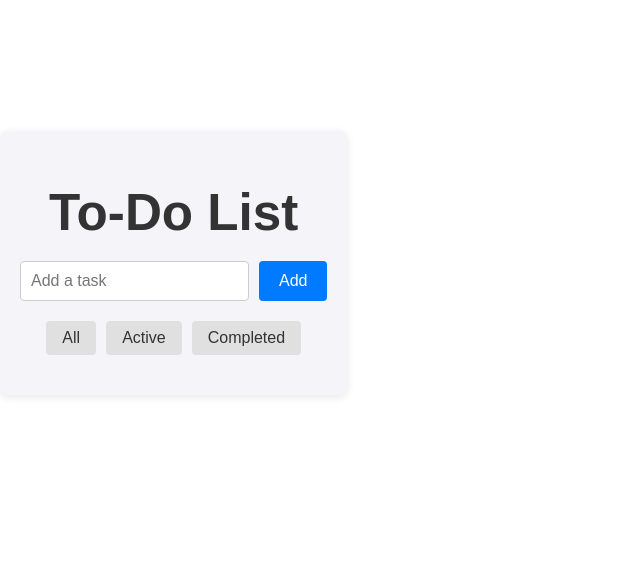
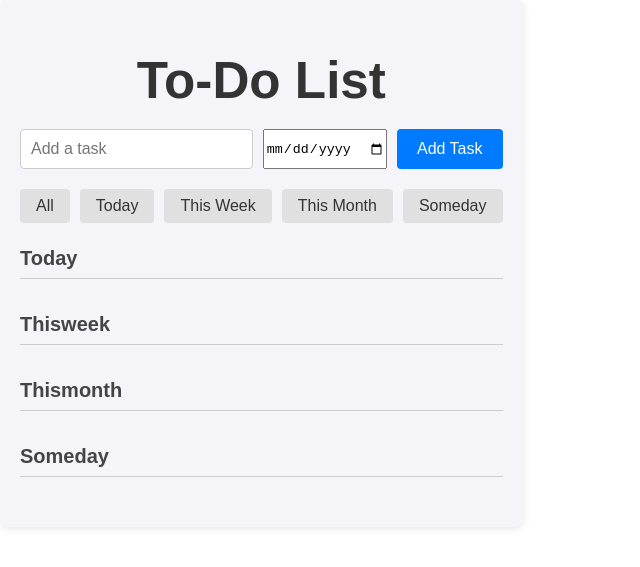
Before and after one commit to Stewysthings/submarine, a React (Vite) app: page / in a window 1280 px wide. Shown: the part 137-704 px from the top of the page, without its empty margins (0-640 px from the left). Built offline with nearby package versions, Linux system fonts and the light colour scheme.

Commit message:
improve date cateforization and fix editing UX

```diff
--- a/src/App.css
+++ b/src/App.css
@@ -116,3 +116,43 @@ button:hover {
   cursor: pointer;
   flex: 1;
 }
+.category-section {
+  margin-bottom: 30px;
+}
+
+.category-section h2 {
+  margin-bottom: 10px;
+  color: #444;
+  font-size: 20px;
+  border-bottom: 1px solid #ccc;
+  padding-bottom: 5px;
+
+}.edit-container button {
+  margin-left: 5px;
+  padding: 6px 12px;
+  font-size: 14px;
+}
+@media (max-width: 480px) {
+  .app {
+    padding: 10px;
+  }
+
+  .input-container,
+  .filter-buttons {
+    flex-direction: column;
+  }
+
+  .task-item {
+    flex-direction: column;
+    align-items: flex-start;
+  }
+
+  .task-text {
+    width: 100%;
+  }
+
+  .edit-container button {
+    width: 100%;
+    margin: 5px 0 0 0;
+  }
+}
--- a/src/App.tsx
+++ b/src/App.tsx
@@ -1,30 +1,37 @@
-import { useState, useEffect } from "react";
-import "./App.css";
-
-interface Task {
-  id: number;
-  text: string;
-  completed: boolean;
-}
+import { useState, useEffect } from 'react';
+import './App.css';
+import type { Task } from './types';
 
 function App() {
   const [tasks, setTasks] = useState<Task[]>(() => {
-    const saved = localStorage.getItem("tasks");
+    const saved = localStorage.getItem('tasks');
     return saved ? JSON.parse(saved) : [];
   });
-  const [input, setInput] = useState("");
-  const [filter, setFilter] = useState<"all" | "active" | "completed">("all");
+
+  const [input, setInput] = useState('');
+  const [dueDate, setDueDate] = useState('');
   const [editingId, setEditingId] = useState<number | null>(null);
-  const [editText, setEditText] = useState("");
+  const [editText, setEditText] = useState('');
+  const [editDueDate, setEditDueDate] = useState('');
+  const [category, setCategory] = useState<'all' | 'today' | 'thisweek' | 'thismonth' | 'someday'>('all');
 
   useEffect(() => {
-    localStorage.setItem("tasks", JSON.stringify(tasks));
+    localStorage.setItem('tasks', JSON.stringify(tasks));
   }, [tasks]);
 
   const addTask = () => {
     if (input.trim()) {
-      setTasks([...tasks, { id: Date.now(), text: input, completed: false }]);
-      setInput("");
+      setTasks([
+        ...tasks,
+        {
+          id: Date.now(),
+          text: input,
+          completed: false,
+          dueDate: dueDate || undefined,
+        },
+      ]);
+      setInput('');
+      setDueDate('');
     }
   };
 
@@ -35,60 +42,108 @@ function App() {
   const toggleTask = (id: number) => {
     setTasks(
       tasks.map((task) =>
-        task.id === id ? { ...task, completed: !task.completed } : task,
-      ),
+        task.id === id ? { ...task, completed: !task.completed } : task
+      )
     );
   };
 
-  const startEditing = (id: number, text: string) => {
+  const startEdit = (id: number, text: string, dueDate?: string) => {
     setEditingId(id);
     setEditText(text);
+    setEditDueDate(dueDate || '');
   };
 
   const saveEdit = (id: number) => {
     if (editText.trim()) {
       setTasks(
         tasks.map((task) =>
-          task.id === id ? { ...task, text: editText } : task,
-        ),
+          task.id === id
+            ? { ...task, text: editText, dueDate: editDueDate || undefined }
+            : task
+        )
       );
+      cancelEdit();
     }
-    setEditingId(null);
-    setEditText("");
   };
 
   const cancelEdit = () => {
     setEditingId(null);
-    setEditText("");
+    setEditText('');
+    setEditDueDate('');
   };
 
-  const filteredTasks = tasks.filter(
-    (task) =>
-      filter === "all" ||
-      (filter === "active" && !task.completed) ||
-      (filter === "completed" && task.completed),
-  );
+  // Date setup
+  const today = new Date();
+  today.setHours(0, 0, 0, 0);
+
+  const weekEnd = new Date(today);
+  weekEnd.setDate(today.getDate() + (6 - today.getDay())); // Saturday
+
+  const monthEnd = new Date(today.getFullYear(), today.getMonth() + 1, 0);
+
+  const categorizeTask = (task: Task): 'today' | 'thisweek' | 'thismonth' | 'someday' => {
+    if (!task.dueDate) return 'someday';
+
+    const due = new Date(task.dueDate);
+    due.setHours(0, 0, 0, 0);
+
+    if (due.getTime() === today.getTime()) return 'today';
+    if (due <= weekEnd) return 'thisweek';
+    if (due <= monthEnd) return 'thismonth';
+    return 'someday';
+  };
+
+  const categorizedTasks: Record<string, Task[]> = {
+    today: [],
+    thisweek: [],
+    thismonth: [],
+    someday: [],
+  };
+
+  tasks
+    .filter((task) => !task.completed)
+    .forEach((task) => {
+      const cat = categorizeTask(task);
+      categorizedTasks[cat].push(task);
+    });
+
+  const displayedTasks = category === 'all'
+    ? Object.entries(categorizedTasks)
+    : [[category, categorizedTasks[category]]];
 
   return (
     <div className="app">
       <h1>To-Do List</h1>
+
       <div className="input-container">
         <input
           type="text"
           value={input}
           onChange={(e) => setInput(e.target.value)}
           placeholder="Add a task"
-          onKeyPress={(e) => e.key === "Enter" && addTask()}
+          onKeyDown={(e) => e.key === 'Enter' && addTask()}
         />
-        <button onClick={addTask}>Add</button>
+        <input
+          type="date"
+          value={dueDate}
+          onChange={(e) => setDueDate(e.target.value)}
+        />
+        <button onClick={addTask}>Add Task</button>
       </div>
+
       <div className="filter-buttons">
-        <button onClick={() => setFilter("all")}>All</button>
-        <button onClick={() => setFilter("active")}>Active</button>
-        <button onClick={() => setFilter("completed")}>Completed</button>
+        <button onClick={() => setCategory('all')}>All</button>
+        <button onClick={() => setCategory('today')}>Today</button>
+        <button onClick={() => setCategory('thisweek')}>This Week</button>
+        <button onClick={() => setCategory('thismonth')}>This Month</button>
+        <button onClick={() => setCategory('someday')}>Someday</button>
       </div>
+
+      {displayedTasks.map(([cat, tasks]) => (
+        <div key={cat} className="category-section">
+          <h2>{cat.charAt(0).toUpperCase() + cat.slice(1)}</h2>
           <ul className="task-list">
-        {filteredTasks.map((task) => (
+            {tasks.map((task) => (
               <li key={task.id} className="task-item">
                 <input
                   type="checkbox"
@@ -96,27 +151,34 @@ function App() {
                   onChange={() => toggleTask(task.id)}
                 />
                 {editingId === task.id ? (
+                  <div className="edit-container">
                     <input
                       type="text"
                       value={editText}
                       onChange={(e) => setEditText(e.target.value)}
-                onKeyPress={(e) => {
-                  if (e.key === "Enter") saveEdit(task.id);
-                  if (e.key === "Escape") cancelEdit();
+                      onKeyDown={(e) => {
+                        if (e.key === 'Enter') saveEdit(task.id);
+                        if (e.key === 'Escape') cancelEdit();
                       }}
-                onBlur={() => saveEdit(task.id)}
                       className="edit-input"
                       autoFocus
                     />
+                    <input
+                      type="date"
+                      value={editDueDate}
+                      onChange={(e) => setEditDueDate(e.target.value)}
+                      className="form-control"
+                    />
+                    <button onClick={() => saveEdit(task.id)}>Save</button>
+                    <button onClick={cancelEdit}>Cancel</button>
+                  </div>
                 ) : (
                   <span
-                style={{
-                  textDecoration: task.completed ? "line-through" : "none",
-                }}
-                onDoubleClick={() => startEditing(task.id, task.text)}
+                    onDoubleClick={() => startEdit(task.id, task.text, task.dueDate)}
                     className="task-text"
+                    style={{ textDecoration: task.completed ? 'line-through' : 'none' }}
                   >
-                {task.text}
+                    {task.text} {task.dueDate && `(${task.dueDate})`}
                   </span>
                 )}
                 <button onClick={() => deleteTask(task.id)}>Delete</button>
@@ -124,6 +186,8 @@ function App() {
             ))}
           </ul>
         </div>
+      ))}
+    </div>
   );
 }
 
--- /dev/null
+++ b/src/types.ts
@@ -0,0 +1,6 @@
+export interface Task {
+  id: number;
+  text: string;
+  completed: boolean;
+  dueDate?: string;
+}
```
Also changed, not shown: src/useTaskManager.ts (added, +33 -0 lines). Lines whose indentation alone changed are shown as unchanged.
